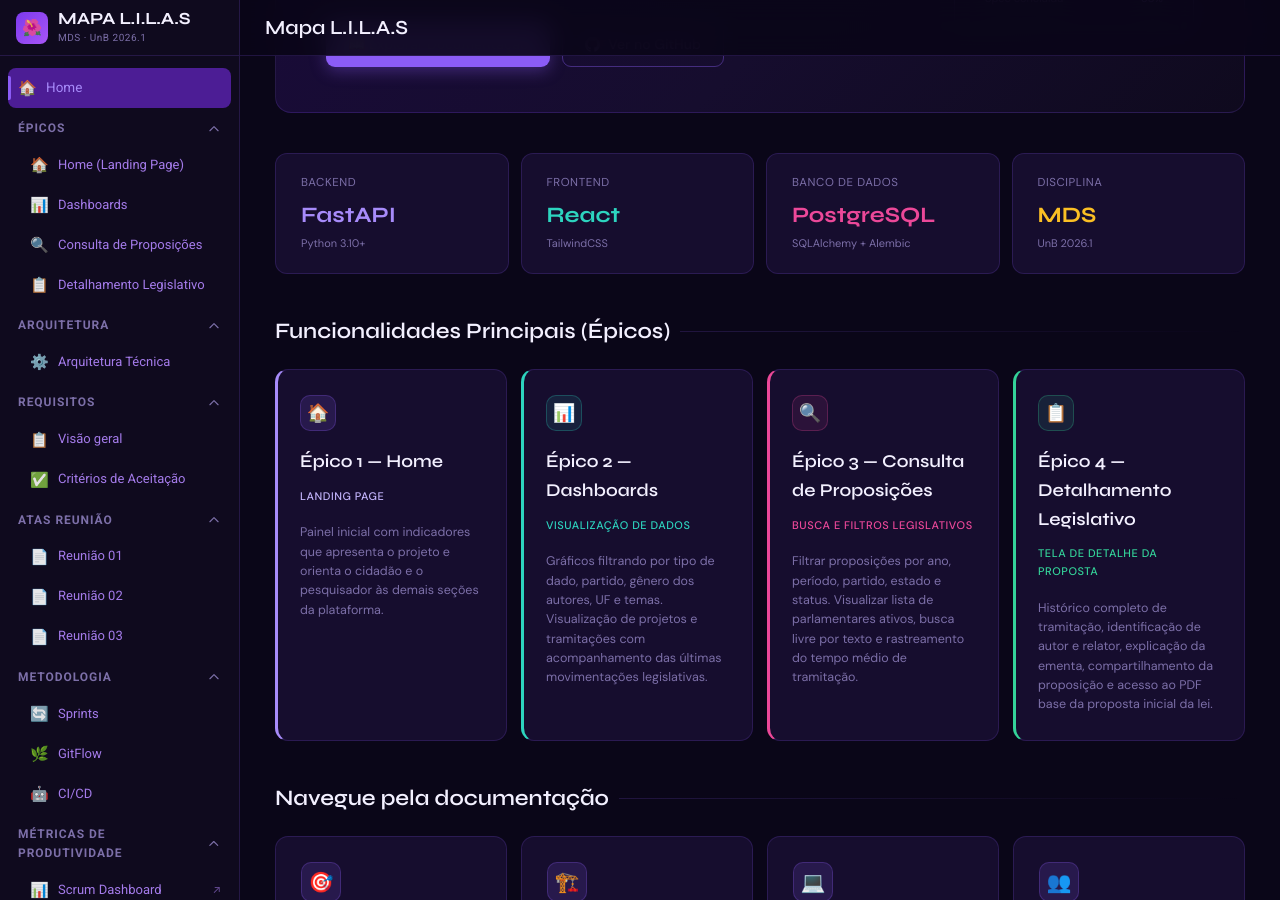
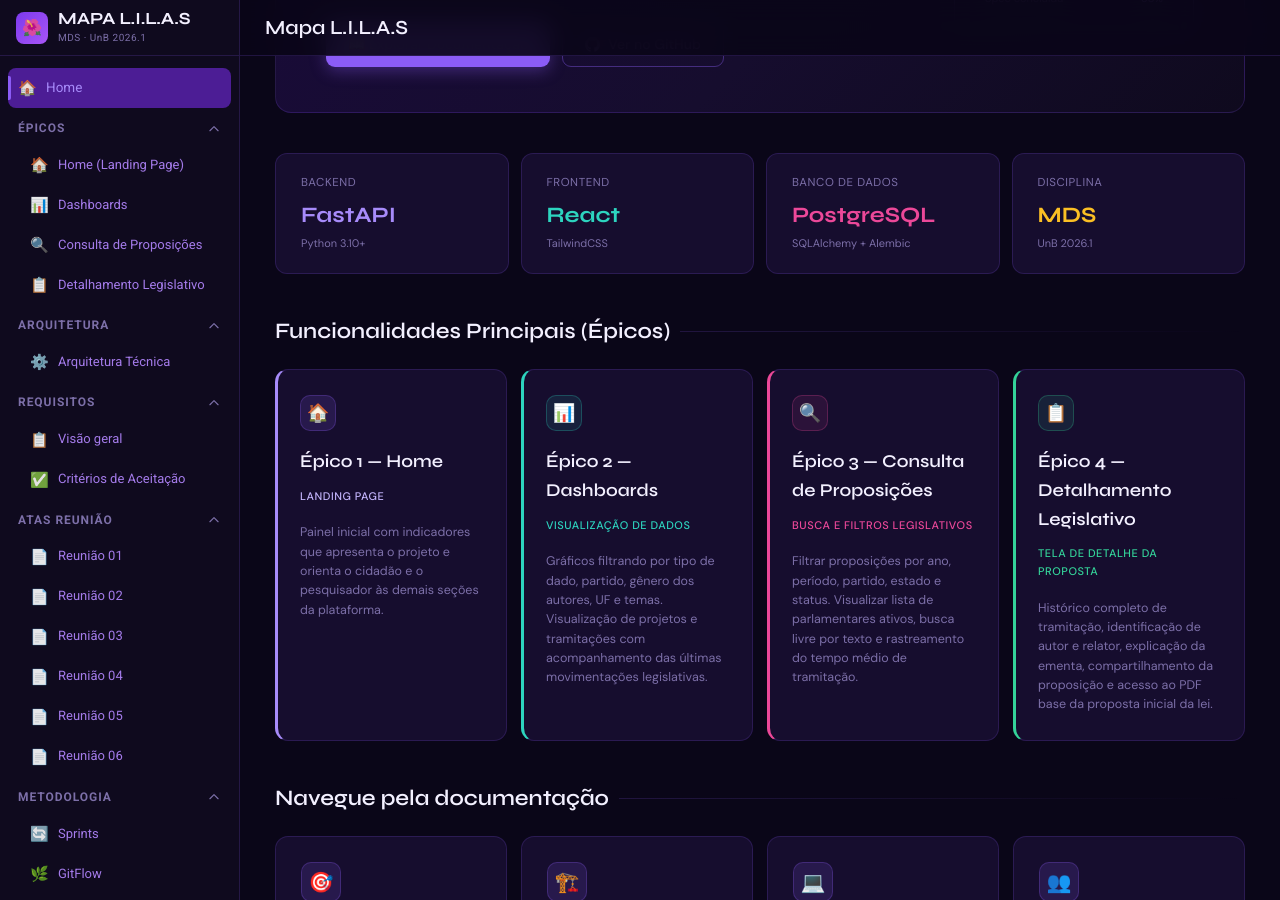
Before and after one commit to unb-mds/2026-1-Squad2, an MkDocs documentation site: the page built from docs/index.md, in a window 1280 px wide and 900 px high, scrolled down 408 px. Built offline with MkDocs 1.6.1 and Material for MkDocs 9.7.7, drawn with Linux system fonts in a browser that asks for light colours.

Commit message:
correções nos links

```diff
--- a/overrides/main.html
+++ b/overrides/main.html
@@ -594,7 +594,7 @@
         <a href="Requisitos/Visão de produto/" class="nav-item" onclick="setActive(this)">
           <span class="nav-icon">📋</span> Visão geral
         </a>
-        <a href="Requisitos/Criterios de aceitação/" class="nav-item" onclick="setActive(this)">
+        <a href="Requisitos/Criterios de aceitacao/" class="nav-item" onclick="setActive(this)">
           <span class="nav-icon">✅</span> Critérios de Aceitação
         </a>
       </div>
@@ -614,6 +614,15 @@
         </a>
         <a href="ATAS Reunião/ATA reunião15_04/" class="nav-item" onclick="setActive(this)">
           <span class="nav-icon">📄</span> Reunião 03
+        </a>
+        <a href="ATAS Reunião/Ata29_04/" class="nav-item" onclick="setActive(this)">
+          <span class="nav-icon">📄</span> Reunião 04
+        </a>
+        <a href="ATAS Reunião/Ata06_05/" class="nav-item" onclick="setActive(this)">
+          <span class="nav-icon">📄</span> Reunião 05
+        </a>
+        <a href="ATAS Reunião/Ata13_05/" class="nav-item" onclick="setActive(this)">
+          <span class="nav-icon">📄</span> Reunião 06
         </a>
       </div>
     </div>
```
